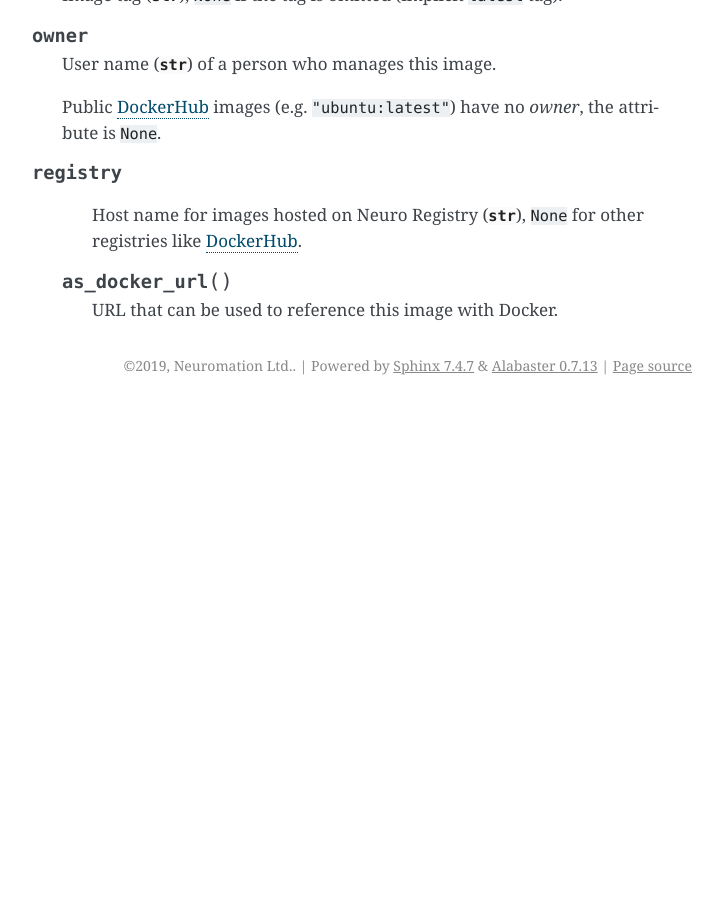
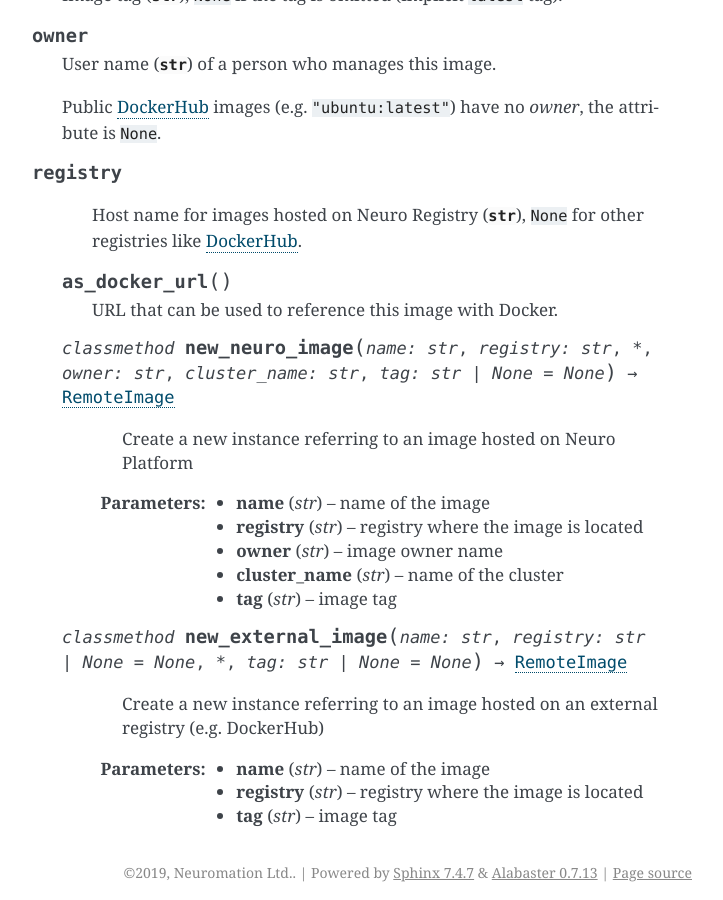
Before and after one commit to neuro-inc/neuro-cli, a Sphinx documentation site: the page built from docs/images_reference.rst, in a window 1280 px wide and 900 px high, scrolled down 2288 px. Shown: the whole window, without its empty margins (418-1141 px from the left). Built offline with Sphinx 7.4.7, drawn with Linux system fonts in a browser that asks for light colours; pages that are not in the unit, such as notebooks, are missing from menus; before the commit the page ends 2693 px from its top, so only the background shows below that; some of the changed text lies outside the part shown.

Commit message:
Update docs

```diff
--- a/docs/images_reference.rst
+++ b/docs/images_reference.rst
@@ -189,5 +189,29 @@
 
       URL that can be used to reference this image with Docker.
 
+    .. py:classmethod:: new_neuro_image(name: str, registry: str, *, owner: str, cluster_name: str, tag: Optional[str] = None) -> RemoteImage
+
+        Create a new instance referring to an image hosted on Neuro Platform
+
+      :param str name: name of the image
+
+      :param str registry: registry where the image is located
+
+      :param str owner: image owner name
+
+      :param str cluster_name: name of the cluster
+
+      :param str tag: image tag
+
+    .. py:classmethod:: new_external_image(name: str, registry: Optional[str] = None, *, tag: Optional[str] = None) -> RemoteImage
+
+        Create a new instance referring to an image hosted on an external registry (e.g. DockerHub)
+
+      :param str name: name of the image
+
+      :param str registry: registry where the image is located
+
+      :param str tag: image tag
+
 
 .. _DockerHub: https://hub.docker.com
```
